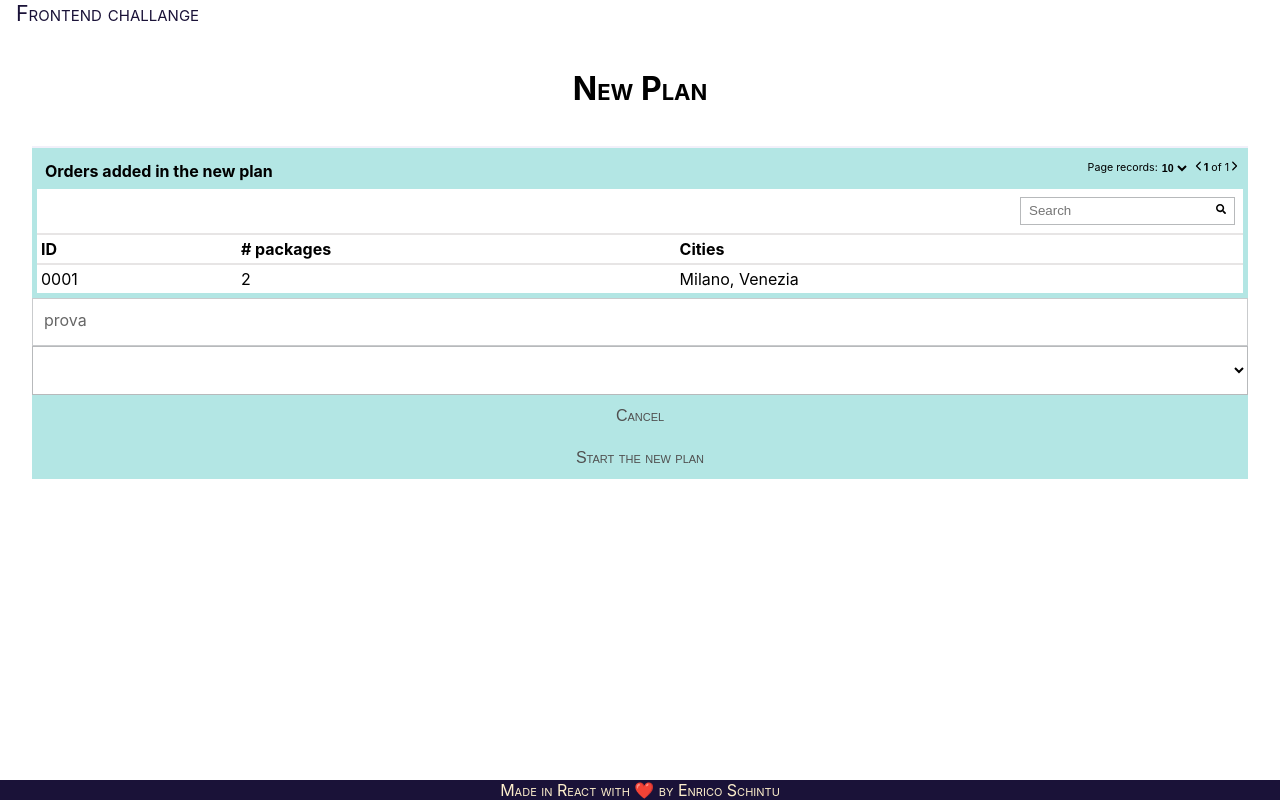
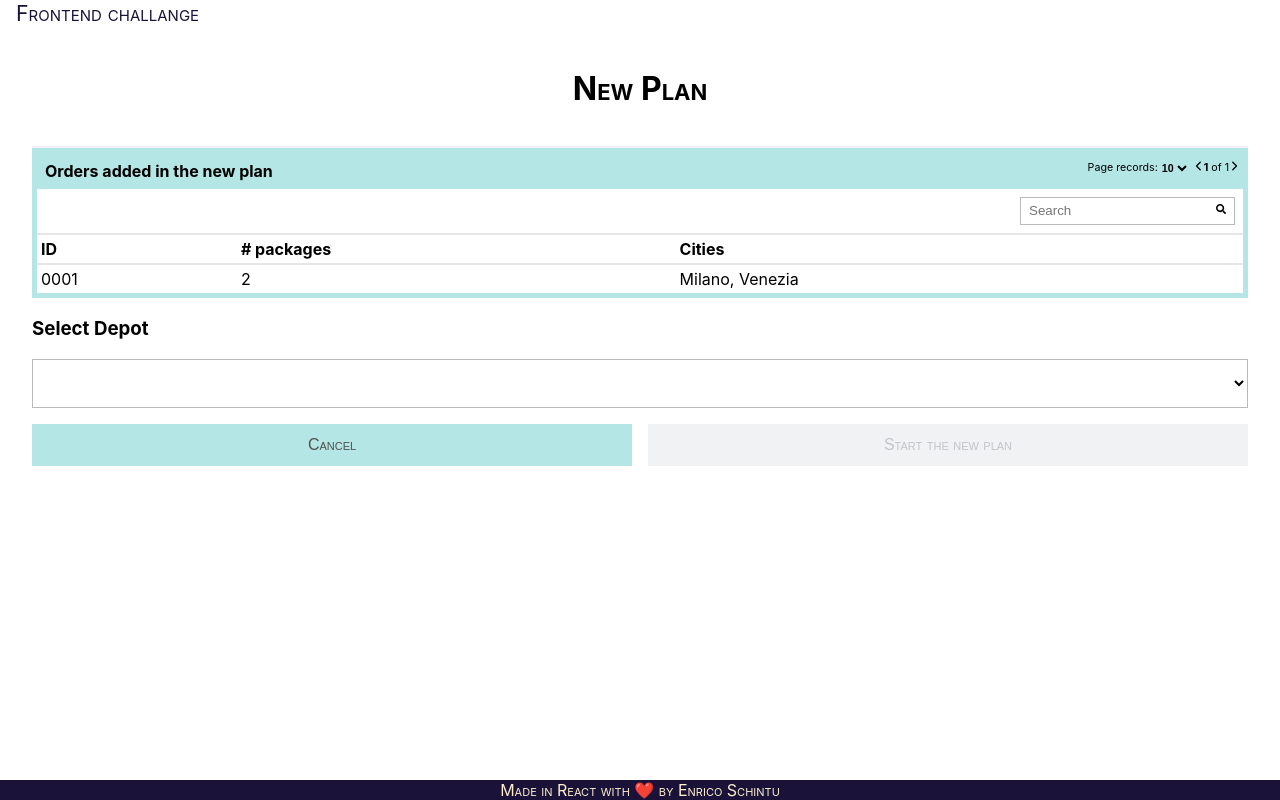
Before and after one commit to Schengatto/TS-fullstack-challenge-frontend, a React (Create React App) app: page /plan/create in a window 1280 px wide. Built offline with nearby package versions, Linux system fonts and the light colour scheme.

Commit message:
Fixed issue with select

```diff
--- a/src/components/form/DropDown.tsx
+++ b/src/components/form/DropDown.tsx
@@ -25,12 +25,16 @@ export interface Item {
 
 export interface SelectProps {
     items: Item[];
-    onChange: () => void;
+    onChange: (value: any) => void;
 }
 
 const Select: FunctionComponent<SelectProps> = ({ items, onChange }) => {
+    const handleChange = (e: any) => {
+        onChange(e.target.value);
+    };
+
     return (
-        <Component onChange={(e) => onChange.bind(null, e.target.value)}>
+        <Component onChange={handleChange}>
             {items.map((option, index) => <option key={index} value={option.value}>{option.label}</option>)}
         </Component>
     );
--- /dev/null
+++ b/src/features/orders-management/components/PlanForm.tsx
@@ -0,0 +1,78 @@
+import { FunctionComponent, useState } from "react";
+import styled from "styled-components";
+import Button from "../../../components/ui/Button";
+import { Depot } from "../models/depot";
+import Select from "../../../components/form/DropDown";
+
+const FormGroup = styled.div`
+    .form-row {
+        display: flex;
+        margin: 1rem 0;
+        column-gap: 1rem;
+
+        div {
+            flex: 1
+        }
+    }
+
+    .form-actions {
+        display: flex;
+        margin: 1rem 0;
+        column-gap: 1rem;
+
+        div {
+            flex: 1
+        }
+    }
+`;
+
+interface PlanFormProps {
+    onCancel: () => void;
+    onSubmit: (depot: Depot) => void;
+}
+
+const PlanForm: FunctionComponent<PlanFormProps> = ({ onCancel, onSubmit }) => {
+
+    const [formFields, setFormFields] = useState<Depot | null>(null);
+
+    const isFormValid = !!formFields;
+
+    const handleDepotChange = (depot: Depot) => {
+        setFormFields(depot);
+    };
+
+    const handleSubmit = (event: any): void => {
+        event.preventDefault();
+        if (!formFields) return;
+        onSubmit(formFields);
+    };
+
+    const handleCancel = (): void => {
+        onCancel();
+    };
+
+    const depots: Depot[] = [
+        { id: "D0001", name: "Verona", address: { address: "Topo", city: "Verona", latitude: 2, longitude: 2, owner: "Enrico", postalCode: "30033" } },
+        { id: "D0002", name: "Verona 2", address: { address: "Gatto", city: "Verona", latitude: 2, longitude: 2, owner: "Milkman", postalCode: "30033" } }
+    ];
+    const items: any[] = depots.map(d => ({ label: d.name, value: d }));
+    items.unshift({ label: "", value: null });
+
+
+    return (
+        <FormGroup>
+            <h3>Select Depot</h3>
+            <form onSubmit={handleSubmit}>
+                <div className="form-row">
+                    <Select items={items} onChange={handleDepotChange} />
+                </div>
+                <div className="form-actions">
+                    <Button label="Cancel" onClick={handleCancel} />
+                    <Button label="Start the new plan" disabled={!isFormValid}></Button>
+                </div>
+            </form>
+        </FormGroup>
+    );
+};
+
+export default PlanForm;
--- a/src/pages/orders-management/OrdersList.tsx
+++ b/src/pages/orders-management/OrdersList.tsx
@@ -5,10 +5,10 @@ import Table from "../../components/ui/Table";
 import { Order, OrderStatus } from "../../features/orders-management/models/order";
 import orderServices from "../../features/orders-management/services/orders-service";
 import Card from "../../components/ui/Card";
-import PageTitle from "../../components/PageTitle";
 import { useNavigate } from "react-router-dom";
 import { Package } from "../../features/orders-management/models/package";
 import { getUniqueValues } from "../../utils/array-utils";
+import PageTitle from "../../components/PageTitle";
 
 const Component = styled.div`
     margin: 1rem;
--- a/src/pages/plan/PlanCreate.tsx
+++ b/src/pages/plan/PlanCreate.tsx
@@ -9,10 +9,7 @@ import orderServices from "../../features/orders-management/services/orders-serv
 import Table from "../../components/ui/Table";
 import { Package } from "../../features/orders-management/models/package";
 import { getUniqueValues } from "../../utils/array-utils";
-import Button from "../../components/ui/Button";
-import Select from "../../components/form/DropDown";
-import { Depot } from "../../features/orders-management/models/depot";
-import InputText from "../../components/form/InputText";
+import PlanForm from "../../features/orders-management/components/PlanForm";
 
 const Component = styled.div`
     margin: 1rem;
@@ -52,13 +49,6 @@ const PlanCreate: FunctionComponent = () => {
     };
 
     const pageTitle = (<PageTitle title="New Plan" />);
-    const depots: Depot[] = [
-        { id: "D0001", name: "Verona", address: { address: "Topo", city: "Verona", latitude: 2, longitude: 2, owner: "Enrico", postalCode: "30033" } },
-        { id: "D0002", name: "Verona 2", address: { address: "Gatto", city: "Verona", latitude: 2, longitude: 2, owner: "Milkman", postalCode: "30033" } }
-    ];
-
-    const items: any[] = depots.map(d => ({ label: d.name, value: d }));
-    items.unshift({ label: "", value: null });
 
     return (
         <Component>
@@ -72,12 +62,9 @@ const PlanCreate: FunctionComponent = () => {
                     onRowClick={handleOrderClick}
                 />
 
-                <form>
-                    <InputText label="prova" value=""/>
-                    <Select items={items} onChange={() => null} />
-                    <Button label="Cancel" onClick={handleCancel}></Button>
-                    <Button label="Start the new plan"></Button>
-                </form>
+                <PlanForm
+                    onCancel={handleCancel}
+                    onSubmit={() => null} />
             </Card>
         </Component>
     );
```
